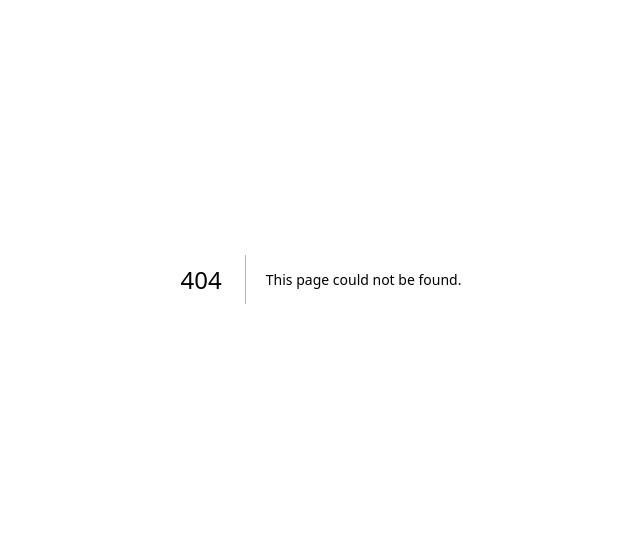
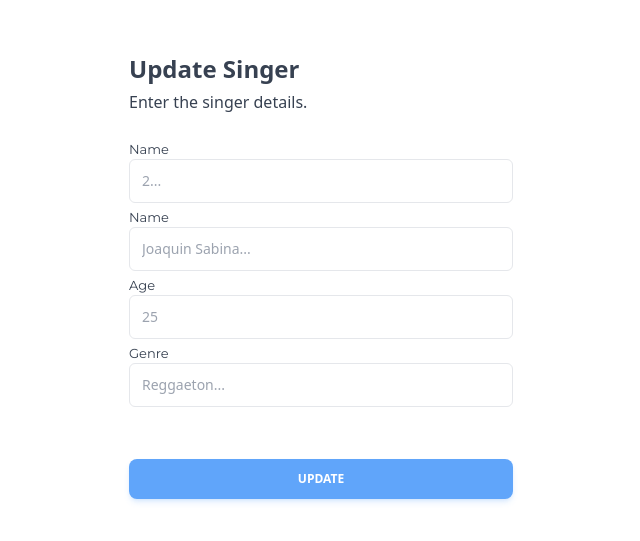
Before and after one commit to ivantrejoc/soluciones_star_test_ivan_trejo, a Next.js app: page /edit in a window 1280 px wide. Before the commit this address had no page. Shown: the part 121-662 px from the top of the page, without its empty margins (319-959 px from the left). Built offline with nearby package versions, Linux system fonts and the light colour scheme.

Commit message:
Update singer form done

```diff
--- /dev/null
+++ b/src/app/components/EditSinger/EditSinger.tsx
@@ -0,0 +1,154 @@
+"use client";
+import { useForm } from "react-hook-form";
+import { z } from "zod";
+import { zodResolver } from "@hookform/resolvers/zod";
+import { useRouter } from "next/navigation";
+
+export const SingerEditSchema = z.object({
+  id: z
+    .string()
+    .regex(new RegExp(/^\d*$/), "ID must have only numbers")
+    .min(1, "ID is required"),
+  name: z
+    .string()
+    .regex(
+      new RegExp(/^[A-ZÑa-zñáéíóúÁÉÍÓÚ'° ]+$/),
+      "Name must have only letters"
+    )
+    .min(1, "Name is required"),
+  age: z
+    .string()
+    .regex(new RegExp(/^\d*$/), "Age must have only numbers")
+    .min(1, "Age is required"),
+
+  genre: z.string().min(1, "Genre is required")
+});
+
+const EditSinger = () => {
+  const {
+    register,
+    handleSubmit,
+    formState: { errors }
+  } = useForm<z.infer<typeof SingerEditSchema>>({
+    resolver: zodResolver(SingerEditSchema)
+  });
+
+  const router = useRouter();
+
+  // envío de formulario. Funcíon asíncrona que hace un fetch a /api/user para envíar los datos contenidos en FormSchema
+  const createSinger = async (values: z.infer<typeof SingerEditSchema>) => {
+    console.log("ESTO ES LO QUE ESTÁ LLEGANDO A createSinger", values);
+    const { id, name, age, genre } = SingerEditSchema.parse(values);
+    const ageToNum = Number(age);
+    console.log("TIPO DE DATO AGE: ", typeof ageToNum);
+    const response = await fetch(`http://localhost:3000/api/singers/${id}`, {
+      method: "PUT",
+      headers: {
+        "Content-Type": "application/json"
+      },
+      body: JSON.stringify({
+        id: id,
+        name: name,
+        age: ageToNum,
+        genre: genre
+      })
+    });
+
+    if (response.ok) {
+      //si recibe un status 200 envía alert de registro exitoso, caso contrario alerta de un error
+      alert("Successful Update");
+      router.push("/");
+    } else {
+      alert("Update failed");
+      console.error("Update failed", errors);
+    }
+  };
+
+  return (
+    <div className="flex min-h-screen items-center justify-center">
+      <div className="relative flex flex-col rounded-xl bg-transparent bg-clip-border text-gray-700 shadow-none">
+        <h4 className="block font-sans text-2xl font-semibold leading-snug tracking-normal text-blue-gray-900 antialiased">
+          Update Singer
+        </h4>
+        <p className="mt-1 block font-sans text-base font-normal leading-relaxed text-gray-700 antialiased">
+          Enter the singer details.
+        </p>
+        <form
+          className="mt-8 mb-2 w-80 max-w-screen-lg sm:w-96"
+          onSubmit={handleSubmit(createSinger)}
+        >
+          <div className="mb-4 flex flex-col gap-6">
+            <div className="relative h-11 w-full min-w-[200px]">
+              <label className="pointer-events-none absolute left-0 -top-1.5 flex h-full w-full text-[13px] font-normal leading-tight text-blue-gray-400 transition-all">
+                Name
+              </label>
+              <input
+                id="id"
+                type="number"
+                className="mt-3 peer h-full w-full rounded-md border border-blue-gray-200 bg-transparent px-3 py-3 font-sans text-sm font-normal text-blue-gray-700 outline outline-0 transition-all placeholder-shown:border placeholder-shown:border-blue-gray-200 placeholder-shown:border-t-blue-gray-200 focus:border-2 focus:border-blue-400 focus:border-t-transparent focus:outline-0 disabled:border-0 disabled:bg-blue-gray-50"
+                placeholder="2..."
+                {...register("id")}
+              />
+              {errors?.id?.message && (
+                <p className="text-xs text-gray-800">{errors.id.message}</p>
+              )}
+            </div>
+            <div className="relative h-11 w-full min-w-[200px]">
+              <label className="pointer-events-none absolute left-0 -top-1.5 flex h-full w-full text-[13px] font-normal leading-tight text-blue-gray-400 transition-all">
+                Name
+              </label>
+              <input
+                id="name"
+                className="mt-3 peer h-full w-full rounded-md border border-blue-gray-200 bg-transparent px-3 py-3 font-sans text-sm font-normal text-blue-gray-700 outline outline-0 transition-all placeholder-shown:border placeholder-shown:border-blue-gray-200 placeholder-shown:border-t-blue-gray-200 focus:border-2 focus:border-blue-400 focus:border-t-transparent focus:outline-0 disabled:border-0 disabled:bg-blue-gray-50"
+                placeholder="Joaquin Sabina..."
+                {...register("name")}
+              />
+              {errors?.name?.message && (
+                <p className="text-xs text-gray-800">{errors.name.message}</p>
+              )}
+            </div>
+            <div className="relative h-11 w-full min-w-[200px]">
+              <label className="pointer-events-none absolute left-0 -top-1.5 flex h-full w-full text-[13px] font-normal leading-tight text-blue-gray-400 transition-all">
+                Age
+              </label>
+              <input
+                id="age"
+                type="number"
+                className="mt-3 peer h-full w-full rounded-md border border-blue-gray-200 bg-transparent px-3 py-3 font-sans text-sm font-normal text-blue-gray-700 outline outline-0 transition-all placeholder-shown:border placeholder-shown:border-blue-gray-200 placeholder-shown:border-t-blue-gray-200 focus:border-2 focus:border-blue-400 focus:border-t-transparent focus:outline-0 disabled:border-0 disabled:bg-blue-gray-50"
+                placeholder="25"
+                {...register("age")}
+              />
+              {errors?.age?.message && (
+                <p className="text-xs text-gray-800">{errors.age.message}</p>
+              )}
+            </div>
+            <div className="relative h-11 w-full min-w-[200px]">
+              <label className="pointer-events-none absolute left-0 -top-1.5 flex h-full w-full text-[13px] font-normal leading-tight text-blue-gray-400 transition-all">
+                Genre
+              </label>
+              <input
+                id="genre"
+                className="mt-3 peer h-full w-full rounded-md border border-blue-gray-200 bg-transparent px-3 py-3 font-sans text-sm font-normal text-blue-gray-700 outline outline-0 transition-all placeholder-shown:border placeholder-shown:border-blue-gray-200 placeholder-shown:border-t-blue-gray-200 focus:border-2 focus:border-blue-400 focus:border-t-transparent focus:outline-0 disabled:border-0 disabled:bg-blue-gray-50"
+                placeholder="Reggaeton..."
+                {...register("genre")}
+              />
+              {errors?.genre?.message && (
+                <p className="text-xs text-gray-800">{errors.genre.message}</p>
+              )}
+            </div>
+          </div>
+          <div className="inline-flex items-center"></div>
+          <button
+            className="mt-6 block w-full select-none rounded-lg bg-blue-400 py-3 px-6 text-center align-middle font-sans text-xs font-bold uppercase text-white shadow-md shadow-blue-400/20 transition-all hover:shadow-lg hover:shadow-blue-400/40 focus:opacity-[0.85] focus:shadow-none active:opacity-[0.85] active:shadow-none disabled:pointer-events-none disabled:opacity-50 disabled:shadow-none"
+            type="submit"
+            data-ripple-light="true"
+          >
+            Update
+          </button>
+        </form>
+      </div>
+    </div>
+  );
+};
+
+export default EditSinger;
--- /dev/null
+++ b/src/app/edit/page.tsx
@@ -0,0 +1,11 @@
+import EditSinger from "../components/EditSinger/EditSinger";
+
+const Edit = () => {
+  return (
+    <main>
+      <EditSinger />
+    </main>
+  );
+};
+
+export default Edit;
```
